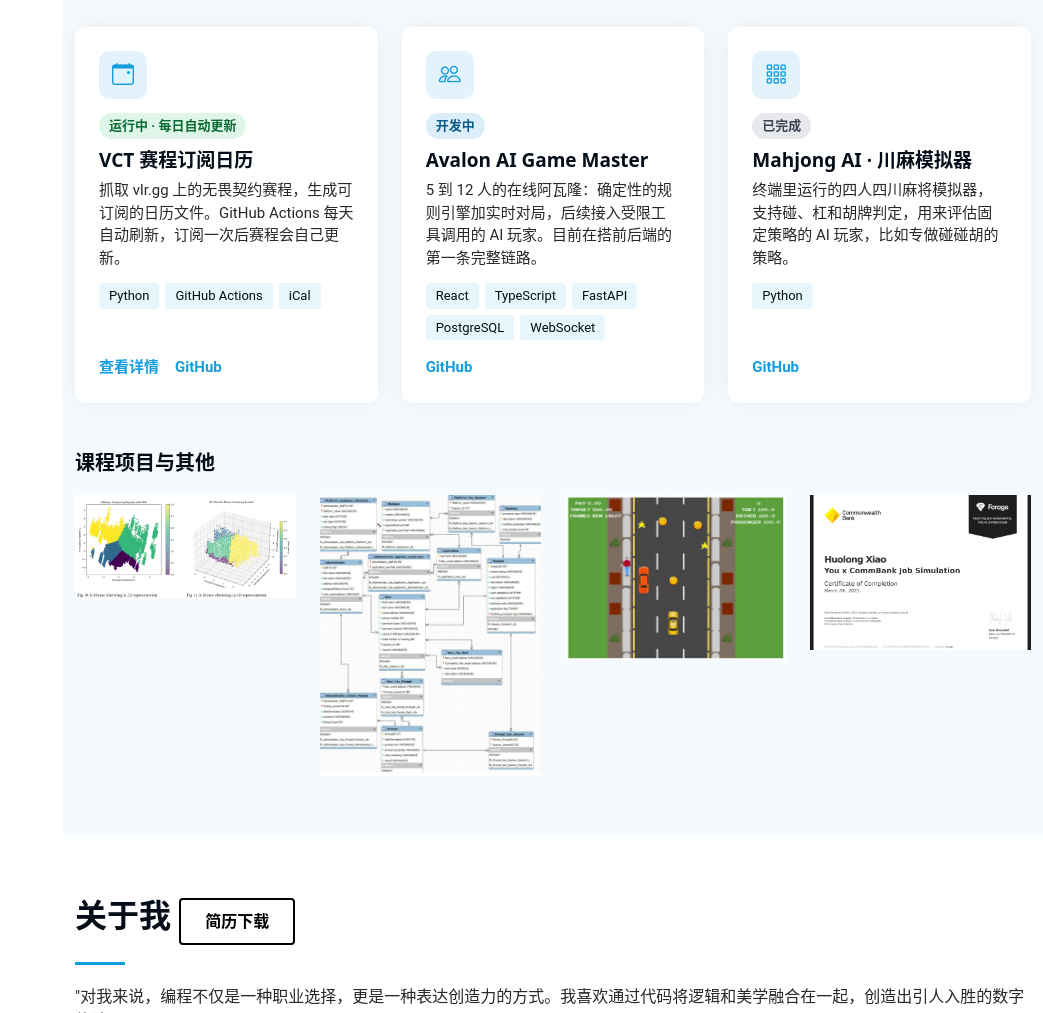
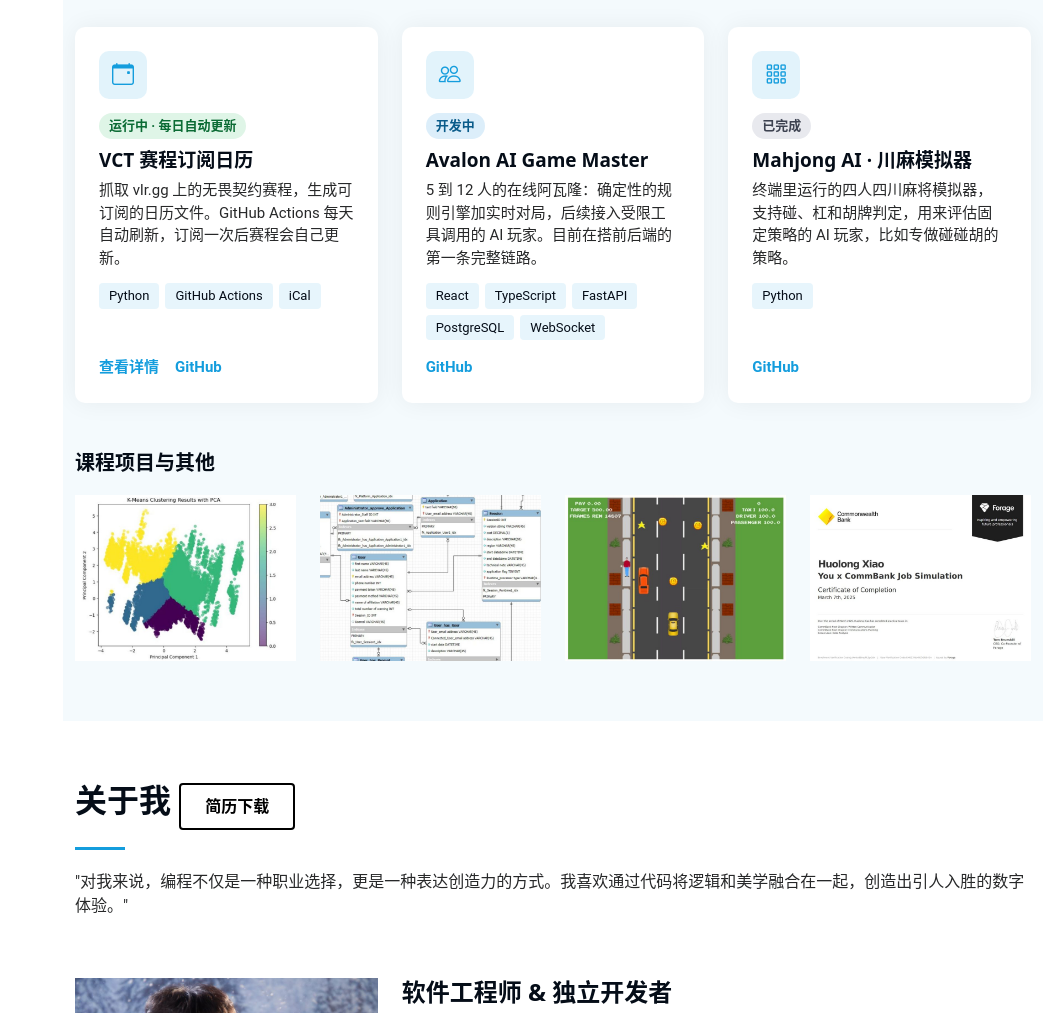
Before and after one commit to Adamchen566/jiashaochen.github.io, an Astro site: page / in a window 1280 px wide. Shown: the part 1787-2800 px from the top of the page, without its empty margins (237-1280 px from the left). Built offline with nearby package versions, Linux system fonts and the light colour scheme; Astro itself is replaced by a stand-in of ours.

Commit message:
Course project cards share one 4:3 crop
The four cards used images of different shapes, so the row was uneven.
Each card now shows a 4:3 thumbnail cut from the full image; the full
images are unchanged and still open in the lightbox and detail pages.

Co-Authored-By: Claude Fable 5.2 <noreply@anthropic.com>

```diff
--- a/public/assets/css/main.css
+++ b/public/assets/css/main.css
@@ -884,7 +884,13 @@ section,
   overflow: hidden;
 }
 
+/* Every card shows a 4:3 picture, whatever the shape of the file behind it */
 .portfolio .portfolio-content img {
+  display: block;
+  width: 100%;
+  height: auto;
+  aspect-ratio: 4 / 3;
+  object-fit: cover;
   transition: 0.3s;
 }
 
--- a/src/components/Home.astro
+++ b/src/components/Home.astro
@@ -160,7 +160,7 @@ const resumeUrl = asset(`assets/resume/Jiashao-Chen-Resume-${lang}.pdf`);
             <!-- Course Projects 1: EODP machine learning-->
             <div class="col-lg-3 col-md-6 portfolio-item isotope-item filter-Course">
               <div class="portfolio-content h-100">
-                <img src={asset('assets/img/portfolio/course-1.jpg')} class="img-fluid" alt="Online bookstore analysis — machine learning course project" loading="lazy">
+                <img src={asset('assets/img/portfolio/thumbs/course-1.jpg')} class=\"img-fluid\" width=\"800\" height=\"600\" alt="Online bookstore analysis — machine learning course project" loading="lazy">
                 <div class="portfolio-info">
                   <h4>Machine Learning</h4>
                   <p>Online Bookstore Analysis</p>
@@ -173,7 +173,7 @@ const resumeUrl = asset(`assets/resume/Jiashao-Chen-Resume-${lang}.pdf`);
             <!-- Course Project 2: Database System -->
             <div class="col-lg-3 col-md-6 portfolio-item isotope-item filter-Course">
               <div class="portfolio-content h-100">
-                <img src={asset('assets/img/portfolio/course-2.jpg')} class="img-fluid" alt="OGRE — database systems course project" loading="lazy">
+                <img src={asset('assets/img/portfolio/thumbs/course-2.jpg')} class=\"img-fluid\" width=\"800\" height=\"600\" alt="OGRE — database systems course project" loading="lazy">
                 <div class="portfolio-info">
                   <h4>Database System</h4>
                   <p>OGRE: Open Generative-AI Responsible Environment</p>
@@ -186,7 +186,7 @@ const resumeUrl = asset(`assets/resume/Jiashao-Chen-Resume-${lang}.pdf`);
             <!-- Course Project 3: OOP Java -->
             <div class="col-lg-3 col-md-6 portfolio-item isotope-item filter-Course">
               <div class="portfolio-content h-100">
-                <img src={asset('assets/img/portfolio/course-3.jpg')} class="img-fluid" alt="Shadow Taxi — Java game" loading="lazy">
+                <img src={asset('assets/img/portfolio/thumbs/course-3.jpg')} class=\"img-fluid\" width=\"800\" height=\"600\" alt="Shadow Taxi — Java game" loading="lazy">
                 <div class="portfolio-info">
                   <h4>Object-Oriented Programming</h4>
                   <p>Shadow Taxi</p>
@@ -199,7 +199,7 @@ const resumeUrl = asset(`assets/resume/Jiashao-Chen-Resume-${lang}.pdf`);
             <!-- Work 1: CBA job simulation -->
             <div class="col-lg-3 col-md-6 portfolio-item isotope-item filter-Work">
               <div class="portfolio-content h-100">
-                <img src={asset('assets/img/portfolio/work-1.jpg')} class="img-fluid" alt="Commonwealth Bank job simulation certificate" loading="lazy">
+                <img src={asset('assets/img/portfolio/thumbs/work-1.jpg')} class=\"img-fluid\" width=\"800\" height=\"600\" alt="Commonwealth Bank job simulation certificate" loading="lazy">
                 <div class="portfolio-info">
                   <h4>Job simulation</h4>
                   <p>CommonwealthBank · {t.nicknameNote}</p>
```
Also changed, not shown: public/assets/img/portfolio/thumbs/course-1.jpg (added), public/assets/img/portfolio/thumbs/course-2.jpg (added), public/assets/img/portfolio/thumbs/course-3.jpg (added), public/assets/img/portfolio/thumbs/work-1.jpg (added).
